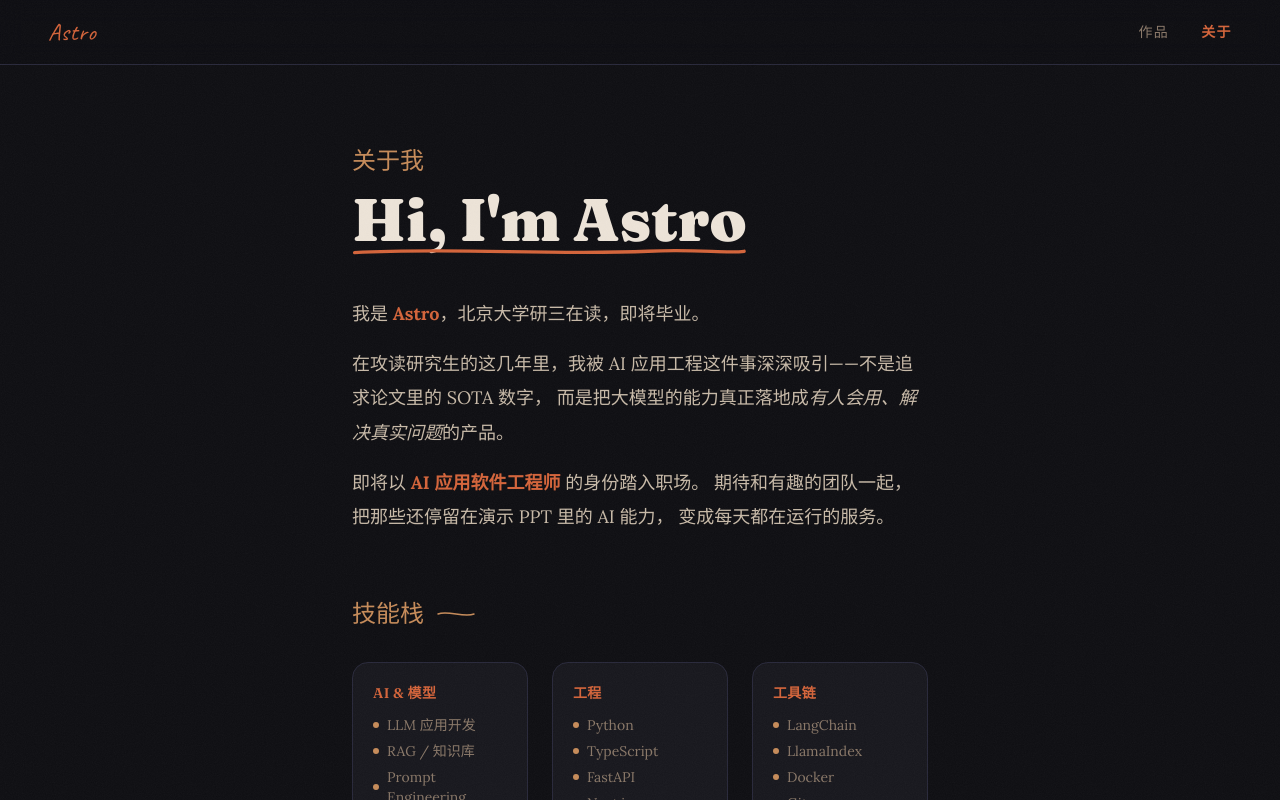
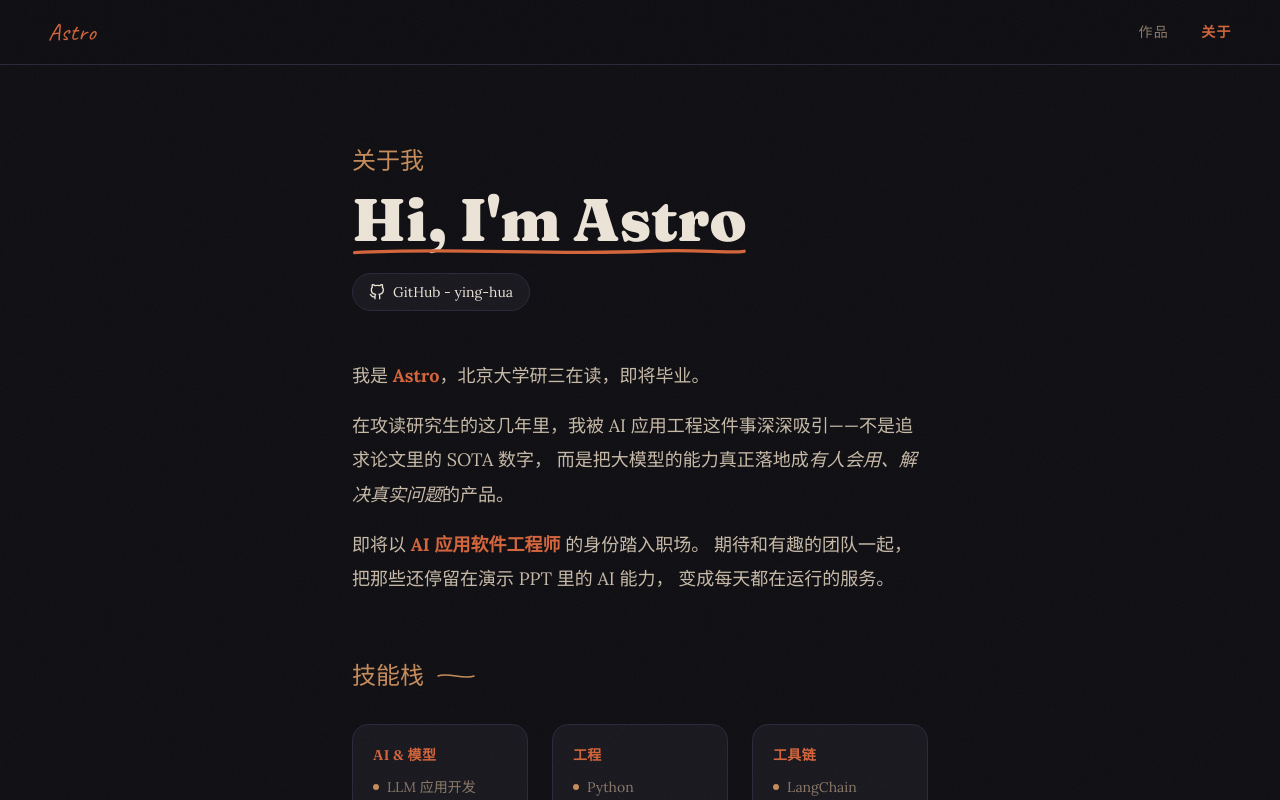
Before and after one commit to ying-hua/mypages, a Next.js app: page /about in a window 1280 px wide. Shown: the top 800 px of the page. Built offline with nearby package versions, Linux system fonts and the light colour scheme.

Commit message:
add my github link

```diff
--- a/app/about/page.tsx
+++ b/app/about/page.tsx
@@ -29,15 +29,30 @@ export default function About() {
       </FadeIn>
 
       <FadeIn delay={0.1}>
+        <div className="mb-12">
           <h1
             style={{ fontFamily: "var(--font-fraunces)" }}
-          className="text-5xl md:text-6xl font-black text-[#EDE4D8] mb-12 relative inline-block"
+            className="text-5xl md:text-6xl font-black text-[#EDE4D8] mb-6 relative inline-block"
           >
             Hi, I&apos;m Astro
             <svg className="absolute -bottom-2 left-0 w-full" viewBox="0 0 300 8" fill="none" preserveAspectRatio="none">
               <path d="M2 5 C75 1, 150 7, 225 4 C262 2, 285 6, 298 4" stroke="#D4643A" strokeWidth="2.5" strokeLinecap="round" fill="none" />
             </svg>
           </h1>
+          <div className="flex gap-4">
+            <a
+              href="https://github.com/ying-hua"
+              target="_blank"
+              rel="noopener noreferrer"
+              className="inline-flex items-center gap-2 px-4 py-2 rounded-full bg-[#17171D] border border-[#28283A] text-[#EDE4D8] text-sm hover:border-[#C68B59] hover:text-[#C68B59] transition-colors"
+            >
+              <svg viewBox="0 0 24 24" width="16" height="16" stroke="currentColor" strokeWidth="2" fill="none" strokeLinecap="round" strokeLinejoin="round">
+                <path d="M9 19c-5 1.5-5-2.5-7-3m14 6v-3.87a3.37 3.37 0 0 0-.94-2.61c3.14-.35 6.44-1.54 6.44-7A5.44 5.44 0 0 0 20 4.77 5.07 5.07 0 0 0 19.91 1S18.73.65 16 2.48a13.38 13.38 0 0 0-7 0C6.27.65 5.09 1 5.09 1A5.07 5.07 0 0 0 5 4.77a5.44 5.44 0 0 0-1.5 3.78c0 5.42 3.3 6.61 6.44 7A3.37 3.37 0 0 0 9 18.13V22" />
+              </svg>
+              GitHub - ying-hua
+            </a>
+          </div>
+        </div>
       </FadeIn>
 
       {/* Bio */}
```
Lines whose indentation alone changed are shown as unchanged.
